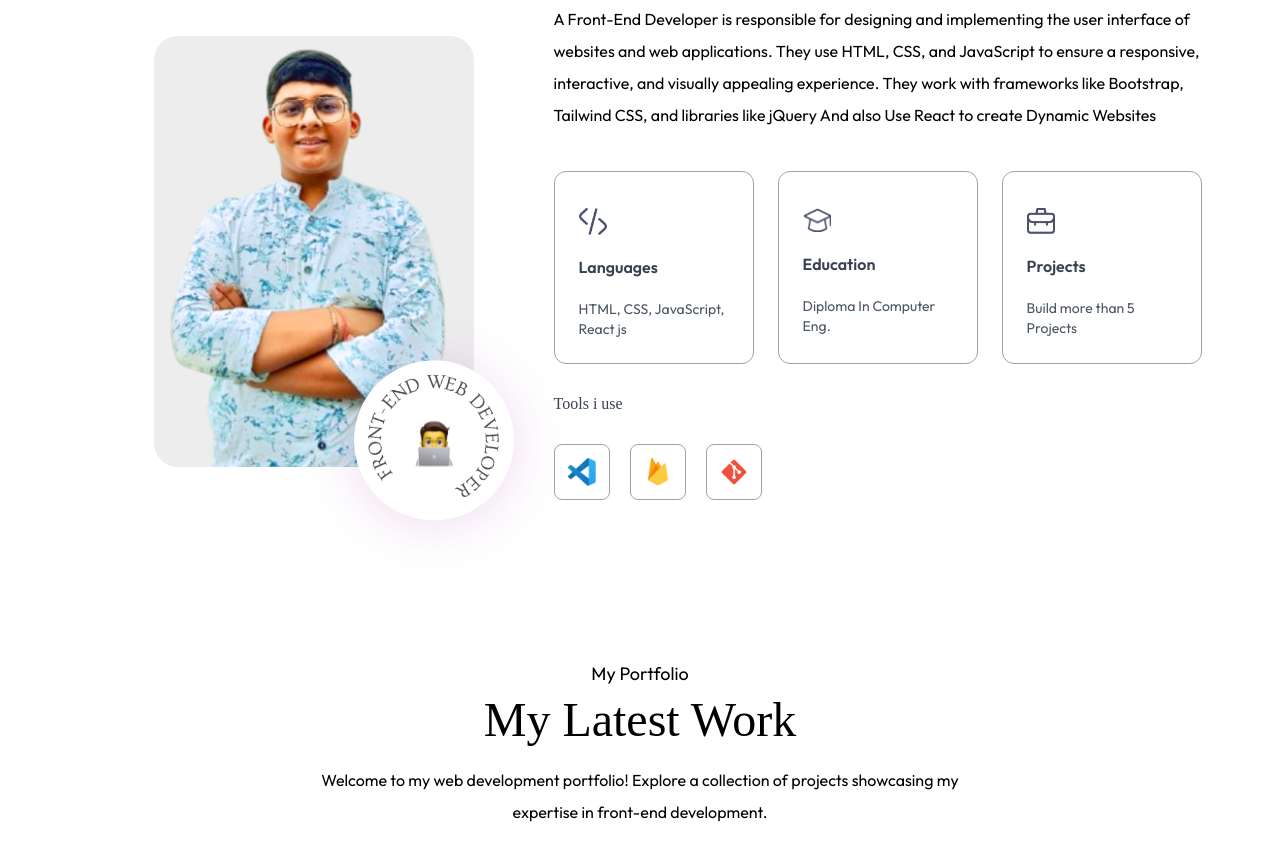
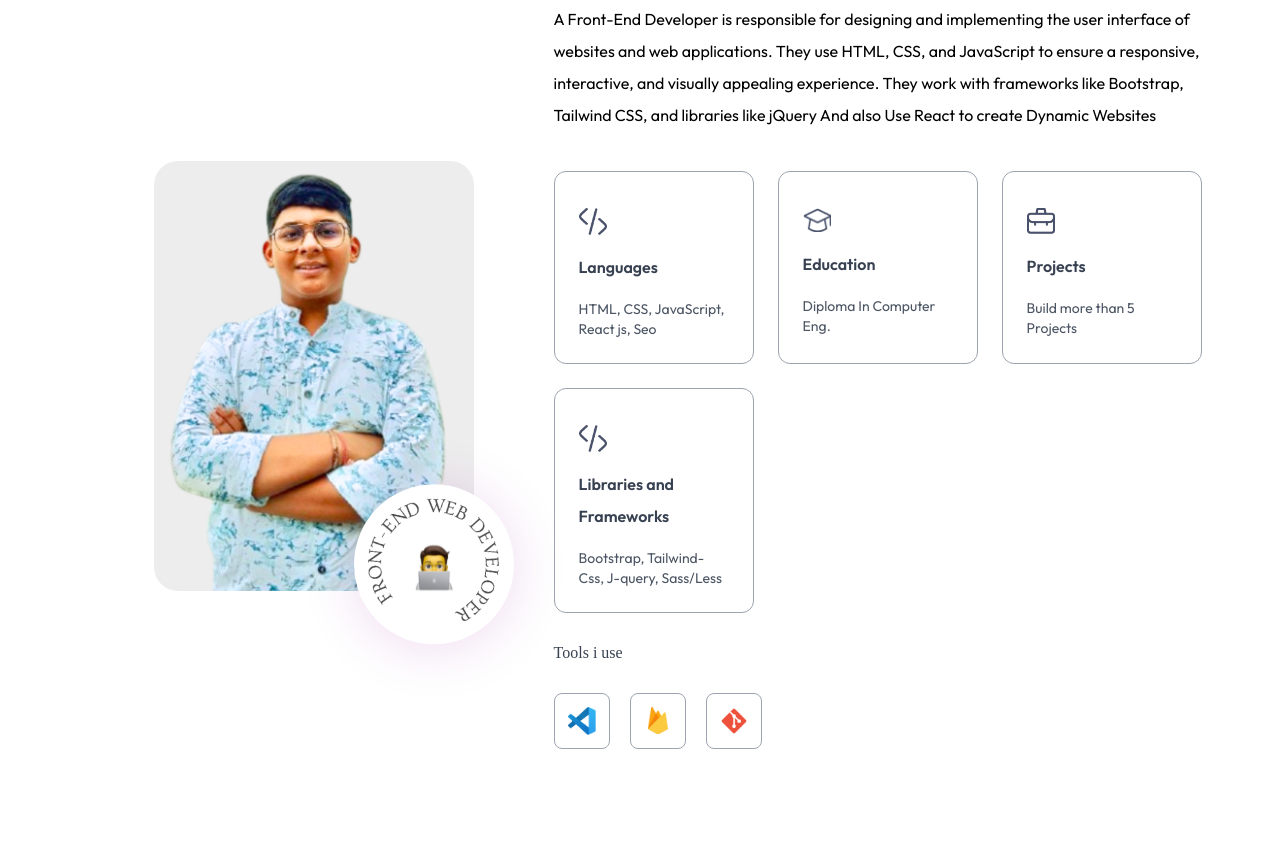
Before and after one commit to KrishUsadadiya/Portfolio-Krish-Usadadiya, a plain HTML site: page index.html in a window 1280 px wide. Shown: the part 1001-1855 px from the top of the page. Drawn offline with nearby package versions, Linux system fonts and the light colour scheme; a web font is replaced by a local one.

Commit message:
portfolio-krish-usadadiya

```diff
--- a/index.html
+++ b/index.html
@@ -126,7 +126,7 @@
                         <img src="./images/code-icon.png" alt="code" class="w-7 mt-3 dark:hidden">
                         <img src="./images/code-icon-dark.png" alt="code" class="w-7 mt-3 hidden dark:block">
                         <h3 class="my-4 font-semibold text-gray-700 dark:text-white">Languages</h3>
-                        <p class="text-gray-600 text-sm dark:text-white">HTML, CSS, JavaScript, React js</p>
+                        <p class="text-gray-600 text-sm dark:text-white">HTML, CSS, JavaScript, React js, Seo</p>
                     </li>
 
                     <li class="border-[0.5px] border-gray-400 rounded-xl p-6 cursor-pointer hover:bg-lightHover hover:-translate-y-1 duration-500 hover:shadow-[4px_4px_0_#000]
@@ -146,6 +146,15 @@
                         <h3 class="my-4 font-semibold text-gray-700 dark:text-white">Projects</h3>
                         <p class="text-gray-600 text-sm dark:text-white">Build more than 5 Projects</p>
                     </li>
+
+                    <li class="border-[0.5px] border-gray-400 rounded-xl p-6 cursor-pointer hover:bg-lightHover hover:-translate-y-1 duration-500 hover:shadow-[4px_4px_0_#000]
+                    dark:border-white dark:hover:shadow-white dark:hover:bg-darkHover/50
+                    ">
+                    <img src="./images/code-icon.png" alt="code" class="w-7 mt-3 dark:hidden">
+                        <img src="./images/code-icon-dark.png" alt="code" class="w-7 mt-3 hidden dark:block">
+                    <h3 class="my-4 font-semibold text-gray-700 dark:text-white">Libraries and Frameworks</h3>
+                    <p class="text-gray-600 text-sm dark:text-white">Bootstrap, Tailwind-Css, J-query, Sass/Less </p>
+                </li>
                 </ul>
 
                 <h4 class="my-6 text-gray-700 font-Ovo dark:text-white">Tools i use</h4>
```
